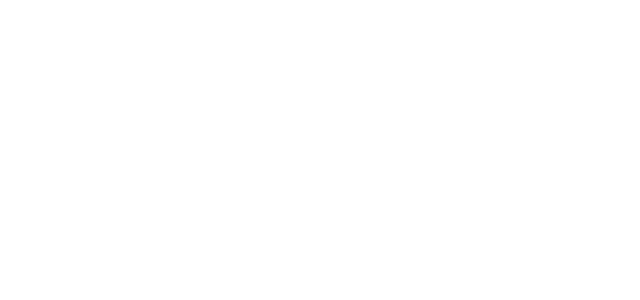
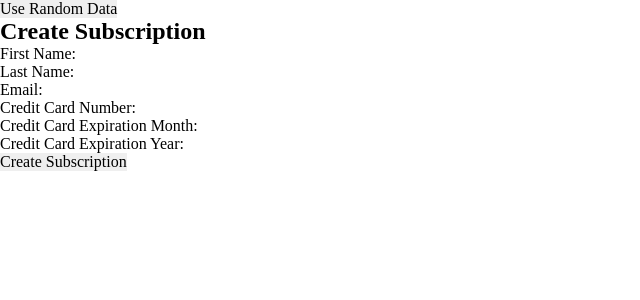
Before and after one commit to llleeeaaannn/maxio-testing, a React (Create React App) app: page / in a window 1280 px wide. Shown: the top 300 px of the page, without its empty margins (0-640 px from the left). Built offline with nearby package versions, Linux system fonts and the light colour scheme.

Commit message:
Imported addSubscription component to Home view and fixed dependencies

```diff
--- a/src/components/addsubscription.js
+++ b/src/components/addsubscription.js
@@ -1,4 +1,5 @@
-import styles from '../styles/addsubscription.module.css';
+// import styles from '../styles/addsubscription.module.css';
+import { useState } from 'react';
 
 const AddSubscription = () => {
 
--- a/src/views/home.js
+++ b/src/views/home.js
@@ -1,5 +1,6 @@
 import { useState, useEffect, useContext } from 'react';
 import { AppContext } from '../App';
+import AddSubscription from '../components/addsubscription';
 
 const Home = () => {
 
@@ -8,6 +9,8 @@
   return (
     <div>
 
+      <AddSubscription />
+
     </div>
   )
 }
```
